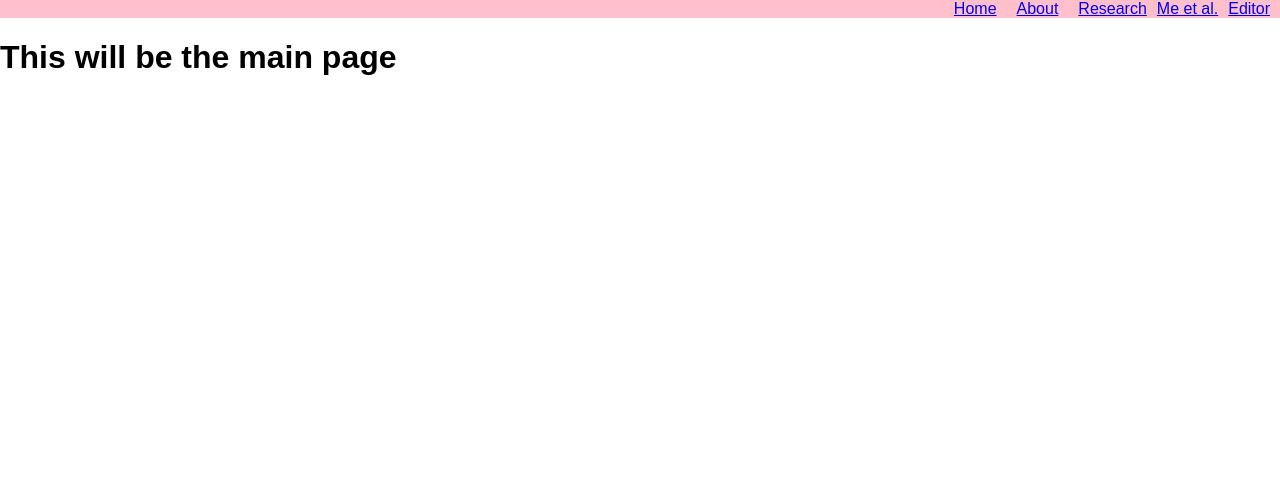
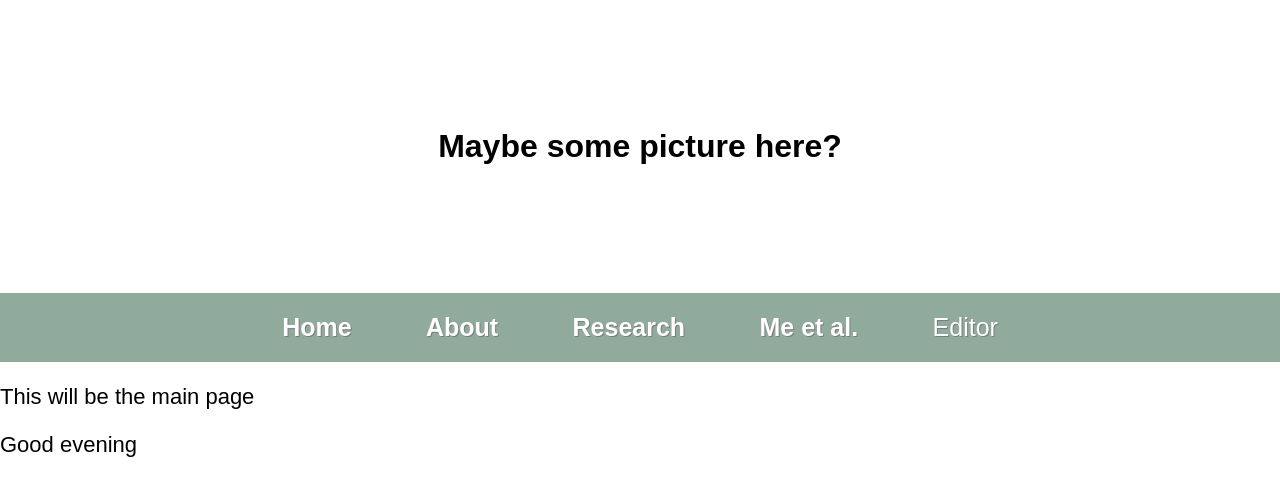
Before and after one commit to jonmlinch/the-sarah-files, a React (Create React App) app: page / in a window 1280 px wide. Shown: the top 496 px of the page. Built offline with nearby package versions, Linux system fonts and the light colour scheme.

Commit message:
some css playing around and added function to change greeting based on time of day

```diff
--- a/src/App.css
+++ b/src/App.css
@@ -1,8 +1,47 @@
+.header-image {
+	text-align: center;
+	width: 100%;
+}
+
+.header-title {
+	margin: 10% 0;
+}
+
 .navbar {
-	background: pink;
-	text-align: right;
+	background: rgba(117, 150, 131, 0.8);
+	text-align: center;
+	padding: 20px;
 }
 
 .nav-element {
-	margin: 10px;
+	margin: 3%;
+	/* padding: 10px; */
+	font-size: 25px;
+	text-decoration: none;
+	color: white;
+	text-shadow: 1px 1px #7d7b7d
 }
+
+p {
+	font-size: 16px;
+  }
+
+@media screen and (min-width: 320px) {
+	p {
+	  font-size: calc(16px + 6 * ((100vw - 320px) / 680));
+	}
+}
+
+@media screen and (min-width: 1000px) {
+	p {
+	  font-size: 22px;
+	}
+}
+
+
+
+/* Notes */
+/* Sagebrush green:  rgba(117, 150, 131, 0.8)*/
+/* balsamroot yellow:  rgba(255, 194, 15, 1.0)*/
+/* Indian paintbrush red: rgba(235, 58, 17, 0.9) */
+/* Lupine purple: rgba(108, 95, 186, 0.8) */
--- a/src/App.js
+++ b/src/App.js
@@ -1,7 +1,8 @@
 import React, { Component } from 'react';
 import { BrowserRouter as Router, Route } from 'react-router-dom'
+import Header from './components/Header'
+import Nav from './components/Nav'
 import Home from './components/Home'
-import Nav from './components/Nav'
 import About from './components/About'
 import Research from './components/Research'
 import Pubs from './components/Publications'
@@ -13,6 +14,7 @@ class App extends Component {
     return (
       <Router>
         <div>
+          <Header />
           <Nav />
           <Route exact path="/" component={Home} />
           <Route path="/about" component={About} />
--- /dev/null
+++ b/src/components/Header.js
@@ -0,0 +1,18 @@
+import React, { Component } from 'react';
+import '../App.css';
+
+
+
+class Header extends Component {
+    render() {
+        return (
+            // <div>
+                <header className="header-image">
+                    <h1 className="header-title">Maybe some picture here?</h1>
+                </header>
+            // </div>
+        )
+    }
+}
+
+export default Header;
--- a/src/components/Home.js
+++ b/src/components/Home.js
@@ -3,10 +3,43 @@ import '../App.css';
 
 class Home extends Component {
 
+  constructor(props) {
+    super(props)
+    this.state = {
+      timeOfDay: 'test'
+    }
+  }
+
+  componentDidMount() {
+    this.changeTimeOfDay()
+  }
+
+  changeTimeOfDay = () => {
+    let time = new Date().getHours()
+    let morning = 'Good Morning!'
+    let afternoon = 'Good Afternoon!'
+    let evening = 'Good evening'
+    if (time >= 0 && time < 12){
+      this.setState({
+        timeOfDay: morning
+      })
+    } else if (time >= 12 && time < 17) {
+      this.setState({
+        timeOfDay: afternoon
+      })
+    } else {
+      this.setState({
+        timeOfDay: evening
+      })
+    }
+  }
+
+
   render() {
     return (
       <div>
-       <h1>This will be the main page</h1>
+       <p>This will be the main page</p>
+       <p>{this.state.timeOfDay}</p>
       </div>
     );
   }
--- a/src/components/Nav.js
+++ b/src/components/Nav.js
@@ -8,11 +8,13 @@ class Nav extends Component {
     return (
       <div>
        <nav className="navbar">
-           <Link to="/" className="nav-element">Home</Link>
-           <Link to="/about" className="nav-element">About</Link>
-           <Link to="/research" className="nav-element">Research</Link>
-           <Link to="/publications" className="nav-elemnt">Me et al.</Link>
+        <div className="nav-items">
+           <Link to="/" className="nav-element"><strong>Home</strong></Link>
+           <Link to="/about" className="nav-element"><strong>About</strong></Link>
+           <Link to="/research" className="nav-element"><strong>Research</strong></Link>
+           <Link to="/publications" className="nav-element"><strong>Me et al.</strong></Link>
            <Link to="/editor" className="nav-element">Editor</Link>
+        </div>
        </nav>
       </div>
     );
```
